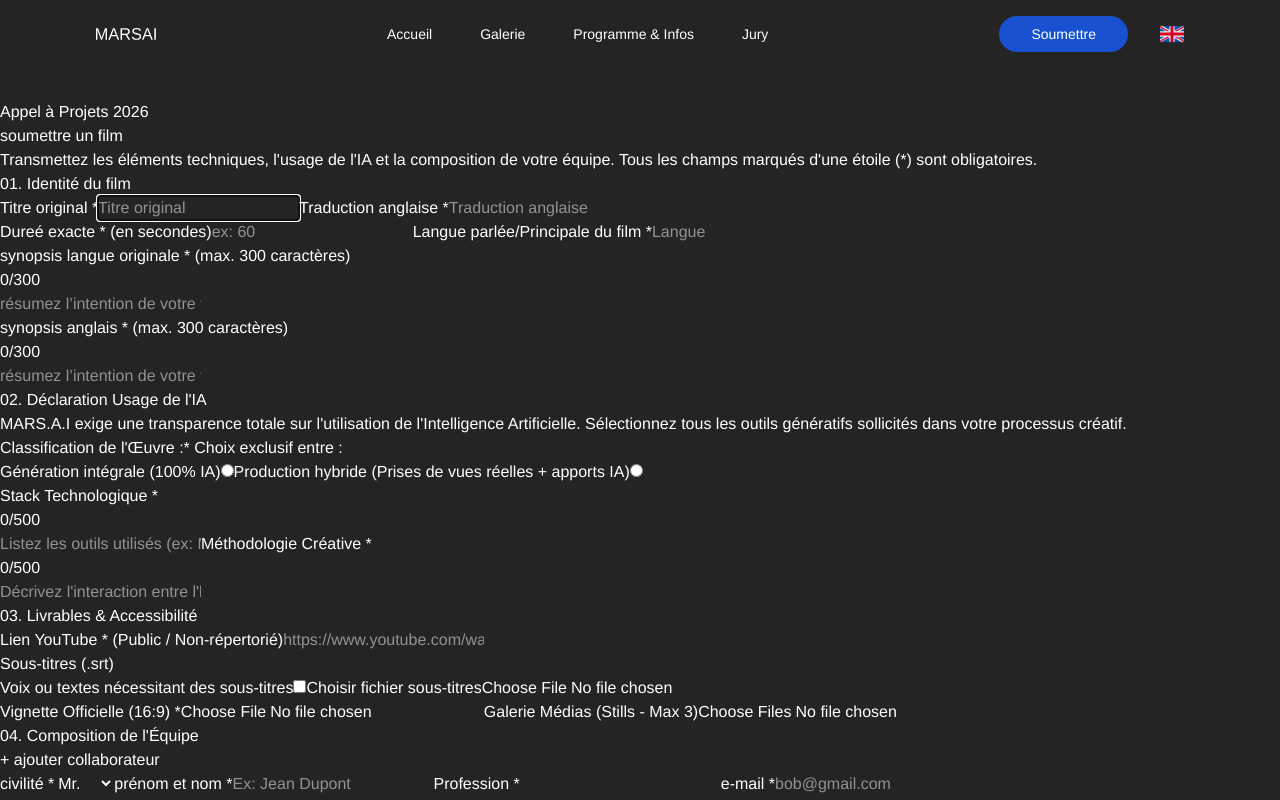
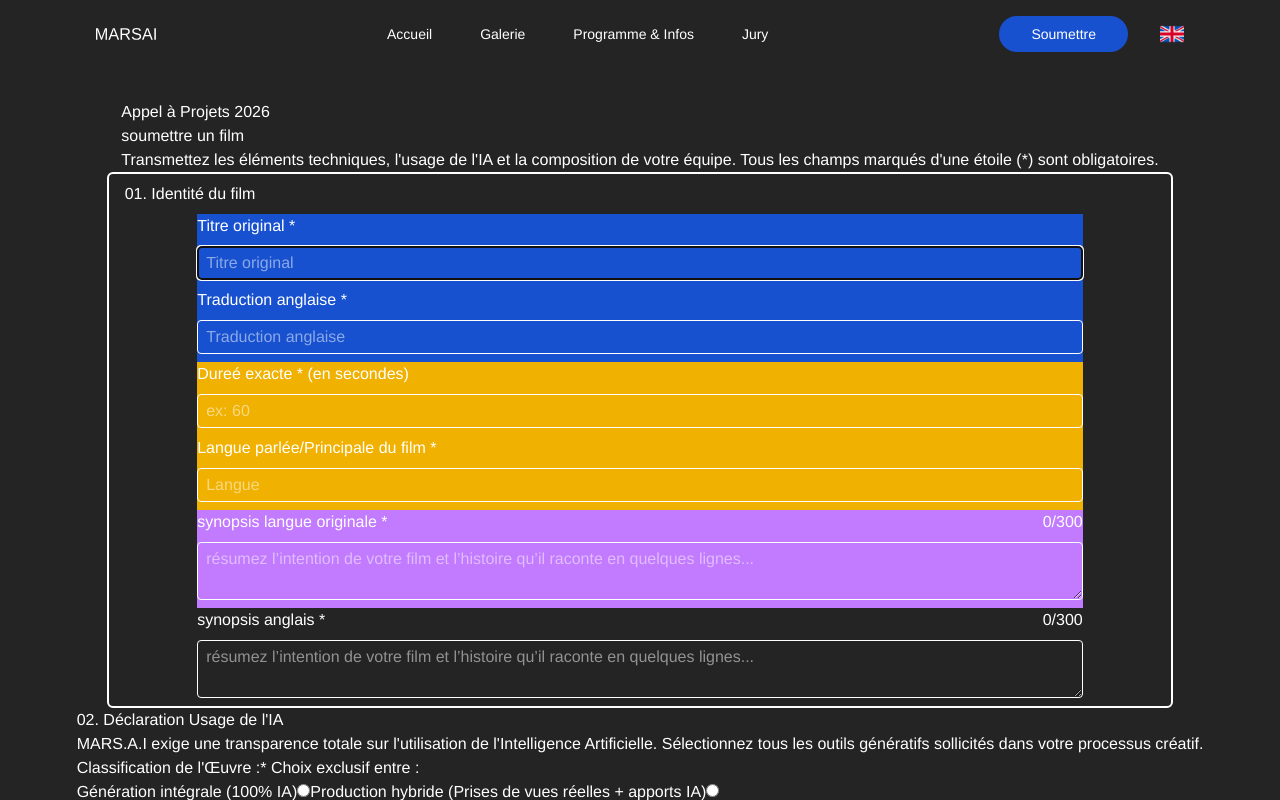
Before and after one commit to Gersho/marsai-front, a React (Vite) app: page /submit in a window 1280 px wide. Shown: the top 800 px of the page. Built offline with nearby package versions, Linux system fonts and the light colour scheme.

Commit message:
WIP integration MovieSubmitInfo

```diff
--- a/src/components/MovieSubmit/MovieSubmitInfo.jsx
+++ b/src/components/MovieSubmit/MovieSubmitInfo.jsx
@@ -1,43 +1,48 @@
 function MovieSubmitInfo() {
     return (
+        // TODO change gray to theme color
+        <div className="border-2 border-gray rounded-md w-5/6 flex flex-col items-center">
+            <h2 className="px-4 py-2 self-start">01. Identité du film</h2>
 
-        <div >
-            <h2>01. Identité du film</h2>
-            <div>
+            <div className="flex flex-col w-5/6 bg-primary">
                 <label htmlFor="form-original-title">Titre original *</label>
-                <input id="form-original-title" type="text" name="original-title" placeholder="Titre original" title="Titre original"
+                <input className="border border-gray rounded-sm min-w-full pl-2 py-1 my-2" id="form-original-title" type="text" name="original-title" placeholder="Titre original" title="Titre original"
                     autoFocus required></input>
 
                 <label htmlFor="form-english-translation">Traduction anglaise *</label>
-                <input id="form-english-translation" type="text" name="english-translation" placeholder="Traduction anglaise" title="Traduction anglaise"
+                <input className="border border-gray rounded-sm min-w-full pl-2 py-1 my-2" id="form-english-translation" type="text" name="english-translation" placeholder="Traduction anglaise" title="Traduction anglaise"
                     required></input>
             </div>
 
-            <div>
+            <div className="flex flex-col w-5/6 bg-secondary">
                 <label htmlFor="form-movie-duration">Dureé exacte * (en secondes)</label>
-                <input id="form-movie-duration" type="text" name="duration" placeholder="ex: 60" title="Dureé exacte (en secondes)"
+                <input className="border border-gray rounded-sm pl-2 py-1 my-2" id="form-movie-duration" type="text" name="duration" placeholder="ex: 60" title="Dureé exacte (en secondes)"
                     required></input>
 
                 <label htmlFor="form-main-language">Langue parlée/Principale du film *</label>
-                <input id="form-main-language" type="text" name="language" placeholder="Langue" title="Langue parlée/Principale du film"
+                <input className="border border-gray rounded-sm pl-2 py-1 my-2" id="form-main-language" type="text" name="language" placeholder="Langue" title="Langue parlée/Principale du film"
                     required></input>
             </div>
 
 
 
-            <div>
-                <label htmlFor="form-movie-synopsis">synopsis langue originale * (max. 300 caractères)</label>
-                <p>0/300</p>
-                <input id="form-movie-synopsis" type="textarea" name="original-synopsis" placeholder="résumez l’intention de votre film et l’histoire qu’il raconte en quelques lignes..." title="synopsis langue originale (max. 300 caractères)"
-                    required></input>
+            <div className="flex flex-col w-5/6 bg-tertiary">
+                <div className="flex justify-between">
+                    <label htmlFor="form-movie-synopsis">synopsis langue originale *</label>
+                    <p >0/300</p>
+                </div>
+                <textarea className="border border-gray rounded-sm pl-2 py-1 my-2" id="form-movie-synopsis" type="textarea" name="original-synopsis" placeholder="résumez l’intention de votre film et l’histoire qu’il raconte en quelques lignes..." title="synopsis langue originale (max. 300 caractères)"
+                    required></textarea>
             </div>
 
 
-            <div>
-                <label htmlFor="form-movie-synopsis-english">synopsis anglais * (max. 300 caractères)</label>
-                <p>0/300</p>
-                <input id="form-movie-synopsis-english" type="textarea" name="english-synopsis" placeholder="résumez l’intention de votre film et l’histoire qu’il raconte en quelques lignes..." title="synopsis anglais* (max. 300 caractères)"
-                    required></input>
+            <div className="flex flex-col w-5/6">
+                <div className="flex justify-between">
+                    <label className="self-start" htmlFor="form-movie-synopsis-english">synopsis anglais *</label>
+                    <p>0/300</p>
+                </div>
+                <textarea className="border border-gray rounded-sm pl-2 py-1 my-2" id="form-movie-synopsis-english" type="textarea" name="english-synopsis" placeholder="résumez l’intention de votre film et l’histoire qu’il raconte en quelques lignes..." title="synopsis anglais* (max. 300 caractères)"
+                    required></textarea>
             </div>
 
 
--- a/src/pages/SubmitMoviePage.jsx
+++ b/src/pages/SubmitMoviePage.jsx
@@ -7,13 +7,13 @@
 function SubmitMoviePage() {
     return (
         <>
-            <div className="py-25 text-white">
+            <div className="py-25 flex flex-col items-center text-white">
                 <div>
                     <p>Appel à Projets 2026</p>
                     <h1>soumettre un film</h1>
                     <p>Transmettez les éléments techniques, l&apos;usage de l&apos;IA et la composition de votre équipe. Tous les champs marqués d&apos;une étoile (*) sont obligatoires.</p>
                 </div>
-                <form action="">
+                <form className="flex flex-col items-center">
 
                     <MovieSubmitInfo />
                     <MovieSubmitDeclaration />
```
